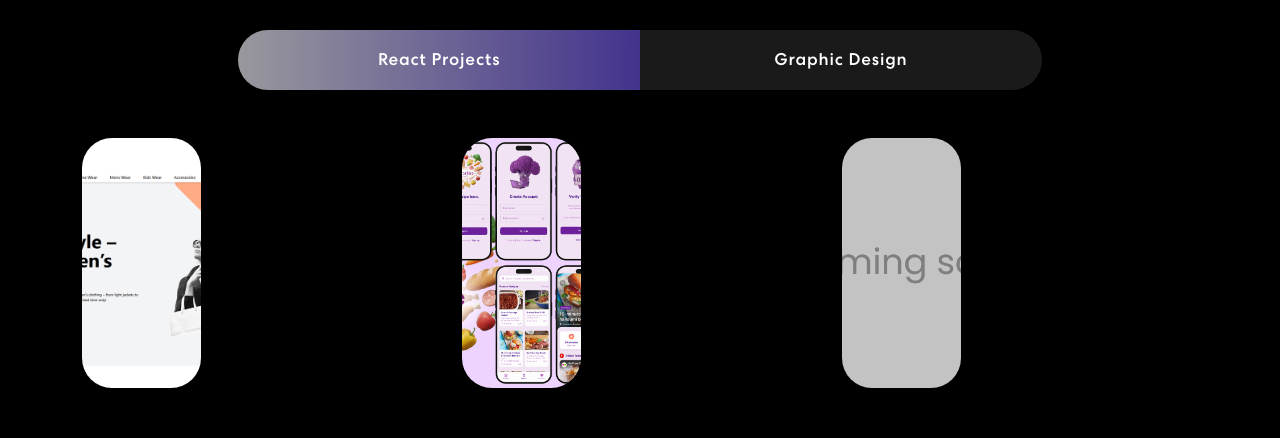
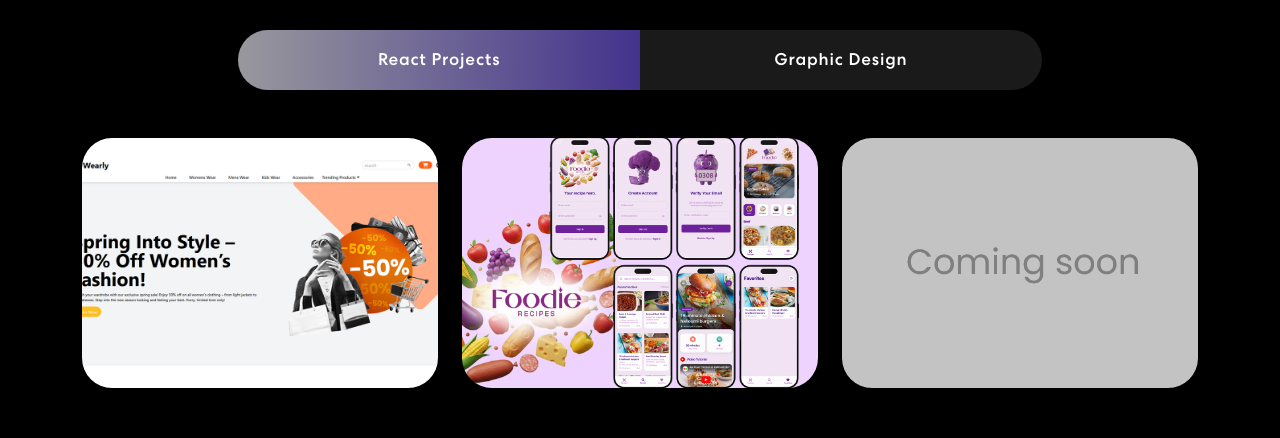
Before and after one commit to KarolinaMic/portfolio-website, a React (Create React App) app: page / in a window 1280 px wide. Shown: the part 1760-2198 px from the top of the page. Built offline with nearby package versions, Linux system fonts and the light colour scheme.

Commit message:
Changes4

```diff
--- a/src/components/Projects.js
+++ b/src/components/Projects.js
@@ -67,32 +67,20 @@ export const Projects = () => {
                     <Tab.Content id="slideInUp" className={isVisible ? "animate__animated animate__slideInUp" : ""}>
                       <Tab.Pane eventKey="website">
                       <Row className="justify-content-center">
-                          {/* Pierwszy projekt */}
-                          <Col xs={12} sm={6} md={4} lg={4}>
+                          {/* Mapowanie projektów dla zakładki Website */}
+                          {
+                            projects.website.map((project, index) => {
+                              return (
                                 <ProjectCard
-                              title={projects.website[0].title}
-                              imgUrl={projects.website[0].imgUrl}
-                              link={projects.website[0].link}
+                                  key={index}
+                                  title={project.title}
+                                  imgUrl={project.imgUrl}
+                                  link={project.link}
+
                                 />
-                          </Col>
-
-                          {/* Drugi projekt */}
-                          <Col xs={12} sm={6} md={4} lg={4}>
-                            <ProjectCard
-                              title={projects.website[1].title}
-                              imgUrl={projects.website[1].imgUrl}
-                              link={projects.website[1].link}
-                            />
-                          </Col>
-
-                          {/* Trzeci projekt, zaczyna nowy wiersz */}
-                          <Col xs={12} sm={6} md={4} lg={4}>
-                            <ProjectCard
-                              title={projects.website[2].title}
-                              imgUrl={projects.website[2].imgUrl}
-                              link={projects.website[2].link}
-                            />
-                          </Col>
+                              );
+                            })
+                          }
                         </Row>
                       </Tab.Pane>
 
@@ -102,13 +90,12 @@ export const Projects = () => {
                           {
                             projects.graphicDesign.map((project, index) => {
                               return (
-                                <Col key={index} xs={12} sm={6} md={4} lg={4}>
                                 <ProjectCard
+                                  key={index}
                                   title={project.title}
                                   description={project.description}
                                   imgUrl={project.imgUrl}
                                 />
-                                </Col>
                               );
                             })
                           }
```
Lines whose indentation alone changed are shown as unchanged.
